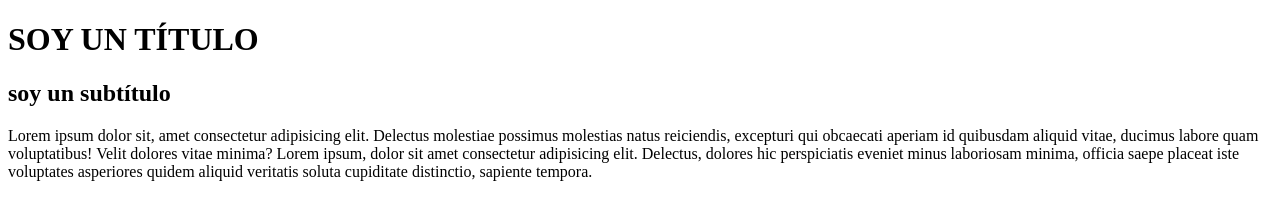
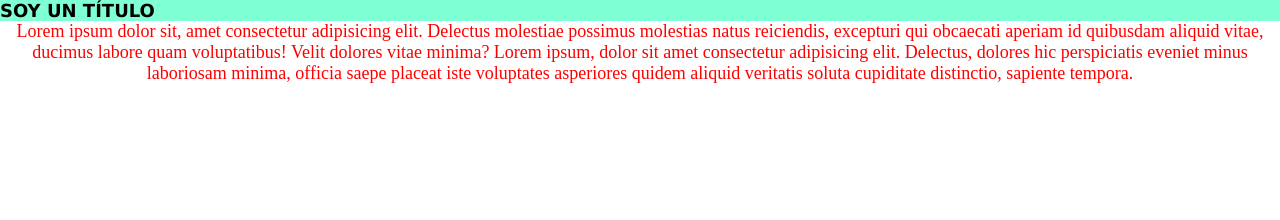
Before and after one commit to FedericoCentrone/practica-42, a plain HTML site: page index.html in a window 1280 px wide. Drawn offline with Linux system fonts and the light colour scheme.

Commit message:
Second commit estilos en css

```diff
--- /dev/null
+++ b/css/estilos.css
@@ -0,0 +1,19 @@
+*{
+    margin: 0;
+    padding: 0;
+    font-size: 18px;
+}
+
+#idtexto{
+    color: red;
+
+}
+
+.texto{
+    color: green;
+    text-align: center;
+}
+.titulo{
+    background-color: aquamarine;
+    font-family:Verdana, Geneva, Tahoma, sans-serif
+}
--- a/index.html
+++ b/index.html
@@ -5,19 +5,28 @@
     <meta charset="UTF-8">
     <meta http-equiv="X-UA-Compatible" content="IE=edge">
     <meta name="viewport" content="width=device-width, initial-scale=1.0">
+    <link rel="stylesheet" href="css/estilos.css">
     <title>Mi página web</title>
 </head>
 
 <body>
-    <h1>SOY UN TÍTULO</h1>
-    <h2>soy un subtítulo</h2>
+    <div class="container">
+        <section>
+            <h1 class="titulo">SOY UN TÍTULO</h1>
 
-    <p>Lorem ipsum dolor sit, amet consectetur adipisicing elit. Delectus molestiae possimus molestias natus reiciendis,
-        excepturi qui obcaecati aperiam id quibusdam aliquid vitae, ducimus labore quam voluptatibus! Velit dolores
-        vitae minima?
-        Lorem ipsum, dolor sit amet consectetur adipisicing elit. Delectus, dolores hic perspiciatis eveniet minus
-        laboriosam minima, officia saepe placeat iste voluptates asperiores quidem aliquid veritatis soluta cupiditate
-        distinctio, sapiente tempora.</p>
+            <p class="texto" id="idtexto">Lorem ipsum dolor sit, amet consectetur adipisicing elit. Delectus molestiae
+                possimus molestias natus reiciendis,
+                excepturi qui obcaecati aperiam id quibusdam aliquid vitae, ducimus labore quam voluptatibus! Velit
+                dolores
+                vitae minima?
+                Lorem ipsum, dolor sit amet consectetur adipisicing elit. Delectus, dolores hic perspiciatis eveniet
+                minus
+                laboriosam minima, officia saepe placeat iste voluptates asperiores quidem aliquid veritatis soluta
+                cupiditate
+                distinctio, sapiente tempora.</p>
+
+        </section>
+    </div>
 </body>
 
 </html>
```
Also changed, not shown: pages/formularios.html (added).
